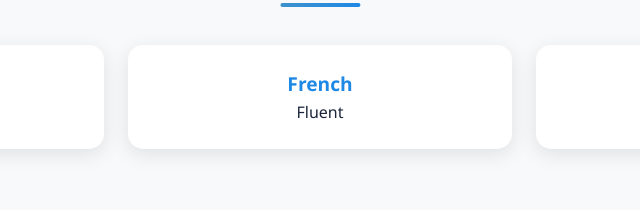
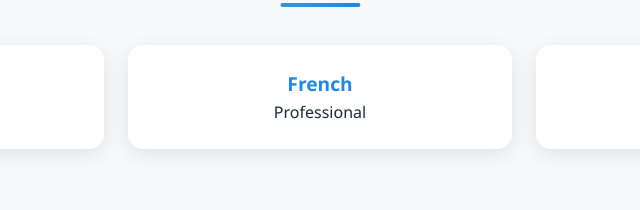
Before and after one commit to mouadlahrizi/portfolio, a plain HTML site: page index.html in a window 1280 px wide. Shown: the part 6891-7101 px from the top of the page, 320-960 px from the left. Drawn offline with Linux system fonts and the light colour scheme.

Commit message:
Change language proficiency description from 'Fluent' to 'Professional'

```diff
--- a/index.html
+++ b/index.html
@@ -1065,7 +1065,7 @@
                 </div>
                 <div class="badge fade-in">
                     <h4>French</h4>
-                    <p>Fluent</p>
+                    <p>Professional</p>
                 </div>
                 <div class="badge fade-in">
                     <h4>English</h4>
```
